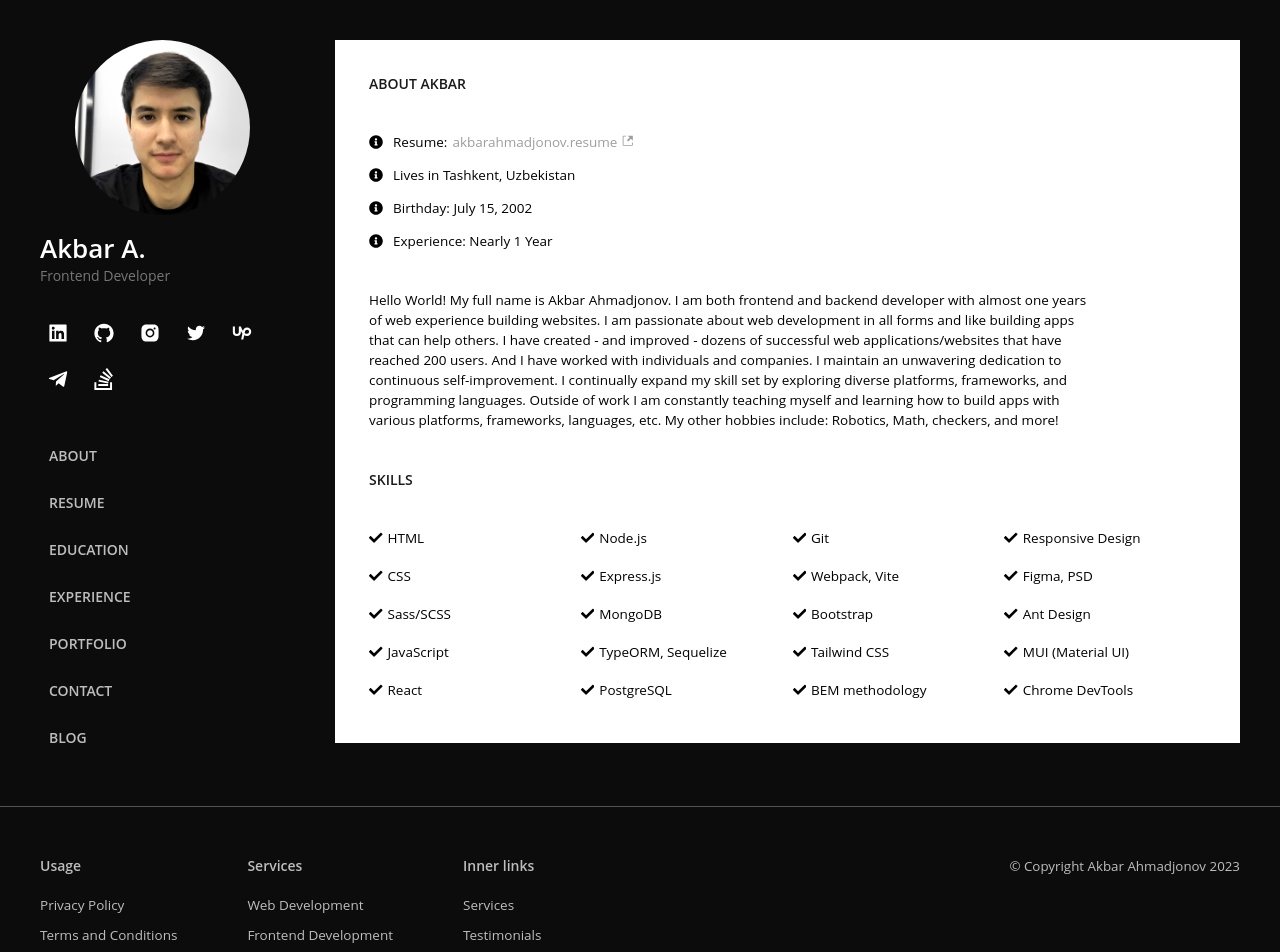
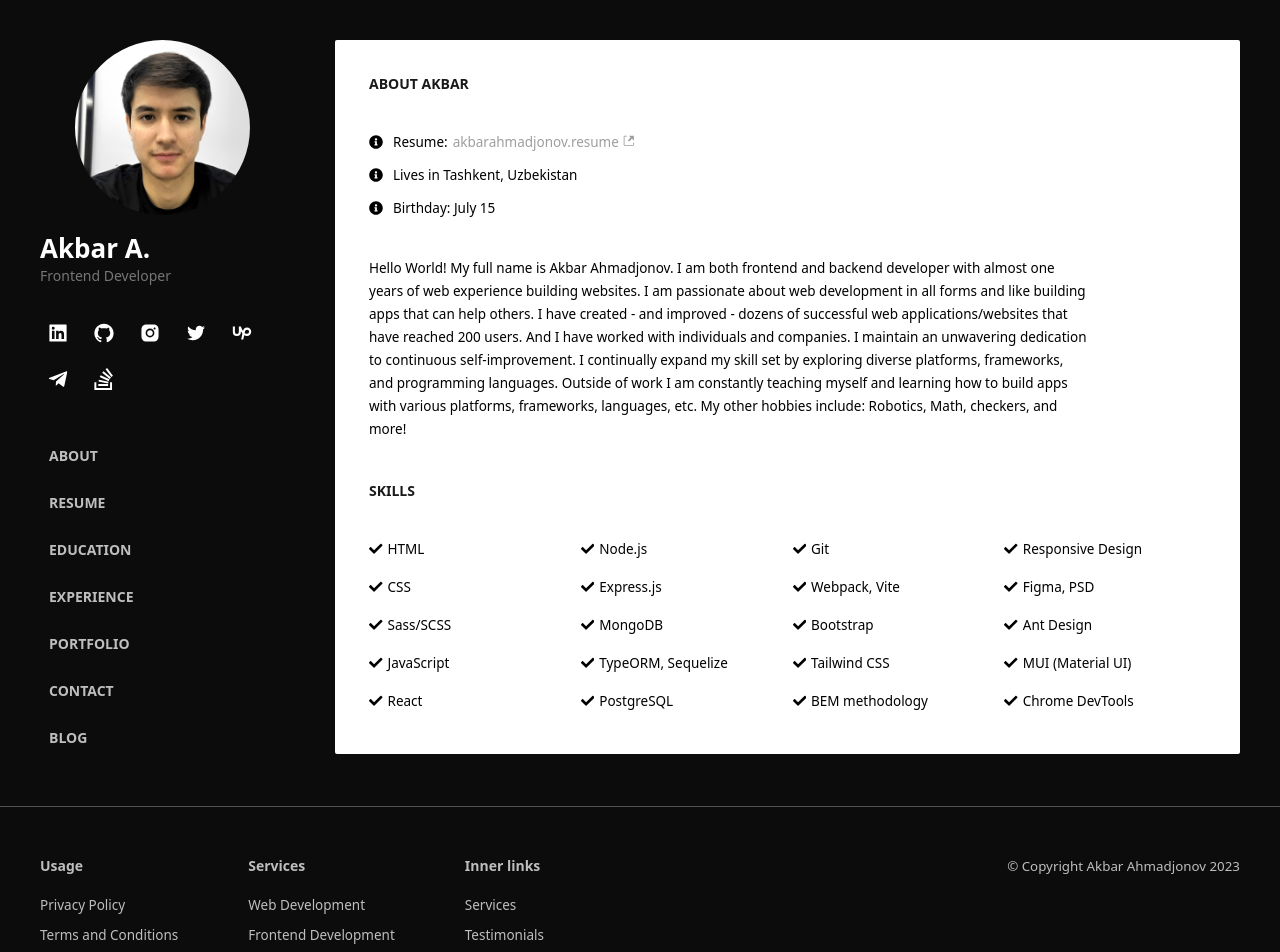
Before and after one commit to akbarahmadjonov/portfolio-website-v1, a React (Vite) app: page / in a window 1280 px wide. Shown: the top 952 px of the page. Built offline with nearby package versions, Linux system fonts and the light colour scheme.

Commit message:
Updated changes

```diff
--- a/src/main.scss
+++ b/src/main.scss
@@ -20,7 +20,8 @@ body {
   padding: 0;
   box-sizing: border-box;
   background-color: #0c0c0c;
-  font-family: "Open Sans", sans-serif;
+  font-family: system-ui, -apple-system, BlinkMacSystemFont, "Segoe UI", Roboto,
+    Oxygen, Ubuntu, Cantarell, "Open Sans", "Helvetica Neue", sans-serif;
 }
 
 ul {
--- a/src/pages/home/Home.scss
+++ b/src/pages/home/Home.scss
@@ -87,9 +87,9 @@
   transition: all 0.1s ease-out;
 
   &:hover {
-    transform: skewY(1deg);
-    box-shadow: 0 0 2px rgba(255, 255, 255, 0.6);
-    border: 1px solid #777676;
+    // transform: skewY(1deg);
+    box-shadow: 0 0 2px rgba(255, 255, 255, 0.9);
+    // border: 1px solid #777676;
     color: #fff;
   }
 }
@@ -109,6 +109,7 @@
   margin-left: 50px;
   padding: 20px;
 
+  border-radius: 2px;
   // overflow: hidden;
   overflow-y: scroll;
   background-color: white;
--- a/src/pages/nesting/about/About.scss
+++ b/src/pages/nesting/about/About.scss
@@ -12,7 +12,8 @@
   align-items: center;
   margin-bottom: 15px;
 
-  font-weight: 500;
+  // font-weight: 500;
+  font-weight: 400;
   font-size: 13.5px;
 }
 
@@ -23,7 +24,8 @@
 .about__links {
   margin-left: 5px;
 
-  font-weight: 500;
+  // font-weight: 500;
+  font-weight: 400;
   color: #9e9e9e;
 
   &:hover {
@@ -39,9 +41,10 @@
 }
 
 .about__myselfSection {
-  font-weight: 500;
+  // font-weight: 500;
+  font-weight: 400;
   font-size: 13.5px;
-  line-height: 20px;
+  line-height: 23px;
 }
 
 // SKILLS
@@ -58,7 +61,8 @@
 
   margin-bottom: 10px;
 
-  font-weight: 500;
+  // font-weight: 500;
+  font-weight: 400;
   font-size: 13.5px;
 }
 
--- a/src/pages/nesting/about/About.tsx
+++ b/src/pages/nesting/about/About.tsx
@@ -27,27 +27,27 @@ export const About = () => {
             Lives in Tashkent, Uzbekistan
           </span>
           <span className="about__parts">
-            <FaInfoCircle className="about__icon" size={14} /> Birthday: July
-            15, 2002
+            <FaInfoCircle className="about__icon" size={14} /> Birthday: July 15
           </span>
-          <span className="about__parts">
+          {/* <span className="about__parts">
             <FaInfoCircle className="about__icon" size={14} /> Experience: Nearly 1
             Year
-          </span>
+          </span> */}
         </div>
         <div className="about__selfSectionWrapper">
           <p className="about__myselfSection">
             Hello World! My full name is Akbar Ahmadjonov. I am both frontend
-            and backend developer with almost one years of web experience building websites. I
-            am passionate about web development in all forms and like building
-            apps that can help others. I have created - and improved - dozens of
-            successful web applications/websites that have reached 200 users.
-            And I have worked with individuals and companies. I maintain an
-            unwavering dedication to continuous self-improvement. I continually
-            expand my skill set by exploring diverse platforms, frameworks, and
-            programming languages. Outside of work I am constantly teaching
-            myself and learning how to build apps with various platforms,
-            frameworks, languages, etc. My other hobbies include: Robotics, Math, checkers, and more!
+            and backend developer with almost one years of web experience
+            building websites. I am passionate about web development in all
+            forms and like building apps that can help others. I have created -
+            and improved - dozens of successful web applications/websites that
+            have reached 200 users. And I have worked with individuals and
+            companies. I maintain an unwavering dedication to continuous
+            self-improvement. I continually expand my skill set by exploring
+            diverse platforms, frameworks, and programming languages. Outside of
+            work I am constantly teaching myself and learning how to build apps
+            with various platforms, frameworks, languages, etc. My other hobbies
+            include: Robotics, Math, checkers, and more!
           </p>
         </div>
         {/* SKILLS SECTION */}
--- a/src/widgets/Footer/Footer.scss
+++ b/src/widgets/Footer/Footer.scss
@@ -21,7 +21,8 @@
 
 .footer__link {
   font-size: 13.5px;
-  font-weight: 500;
+  // font-weight: 500;
+  font-weight: 400;
   color: #bebebe;
 
   &:hover {
@@ -38,7 +39,8 @@
 .footer__copyright {
   margin-left: auto;
 
-  font-weight: 500;
+  // font-weight: 500;
+  font-weight: 400;
   color: #bebebe;
 }
 
```
